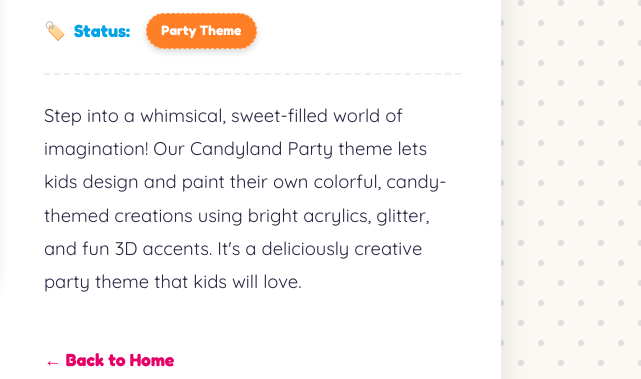
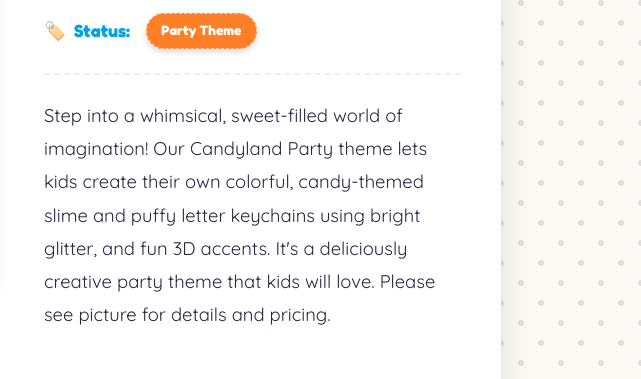
Before and after one commit to Creative-Kids-Craft-Club/business-website, an Eleventy site: page src/party-themes/candyland-party.md in a window 1280 px wide. Shown: the part 277-656 px from the top of the page, 639-1280 px from the left. Built offline with nearby package versions, Linux system fonts and the light colour scheme; Eleventy itself is replaced by a stand-in of ours; files that its build step writes are made by us from their sources.

Commit message:
Update Party Themes “candyland-party”

```diff
--- a/src/party-themes/candyland-party.md
+++ b/src/party-themes/candyland-party.md
@@ -1,9 +1,9 @@
 ---
 layout: craft.html
+tags: party_themes
 title: Candyland Party
 status: Party Theme
 image: /images/uploads/candyland.png
-tags: party_themes
 date: 2026-06-26
 ---
-Step into a whimsical, sweet-filled world of imagination! Our Candyland Party theme lets kids design and paint their own colorful, candy-themed creations using bright acrylics, glitter, and fun 3D accents. It's a deliciously creative party theme that kids will love.
+Step into a whimsical, sweet-filled world of imagination! Our Candyland Party theme lets kids create their own colorful, candy-themed slime and puffy letter keychains using bright glitter, and fun 3D accents. It's a deliciously creative party theme that kids will love. Please see picture for details and pricing.
```
Also changed, not shown: 1 other file.
